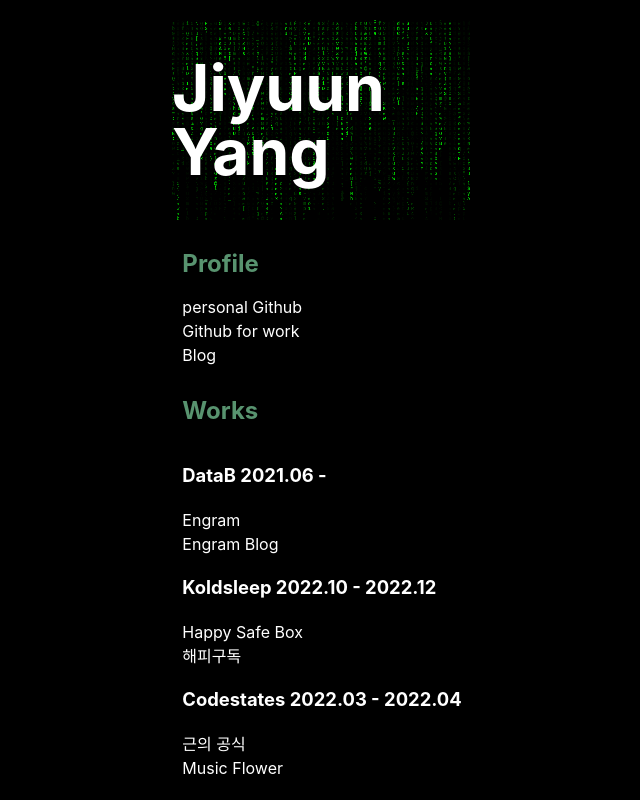
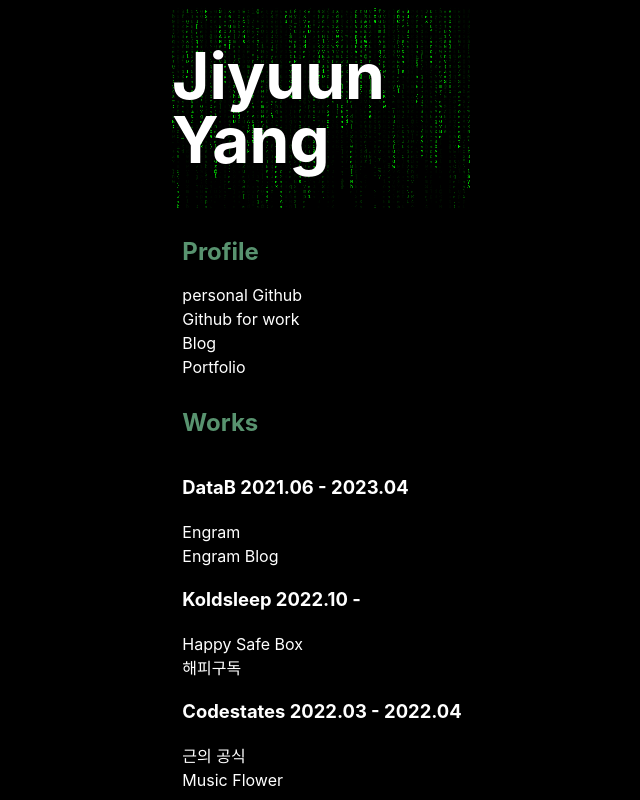
Before and after one commit to jiyuunyang/jiyuunyang, a Next.js app: page / in a window 1280 px wide. Shown: the whole page, without its empty margins (318-958 px from the left). Built offline with nearby package versions, Linux system fonts and the light colour scheme.

Commit message:
[Add] Add portfolio category

```diff
--- a/pages/index.js
+++ b/pages/index.js
@@ -74,13 +74,14 @@
             <Link href='https://github.com/jiyuunyang'>personal Github</Link>
             <Link href='https://github.com/piyuun'>Github for work</Link>
             <Link href='https://jiyuunyang.tistory.com/'>Blog</Link>
+            <Link href='https://jiyuunyang.github.io/keynote/'>Portfolio</Link>
           </section>
           <section className={styles.section}>
             <h2 className={styles.theme}>Works</h2>
-            <h3 className={styles.item}>DataB 2021.06 - </h3>
+            <h3 className={styles.item}>DataB 2021.06 - 2023.04</h3>
             <Link href='https://www.engram.us'>Engram</Link>
             <Link href='https://blog.engram.us'>Engram Blog</Link>
-            <h3 className={styles.item}>Koldsleep 2022.10 - 2022.12</h3>
+            <h3 className={styles.item}>Koldsleep 2022.10 - </h3>
             <Link href='https://play.google.com/store/apps/details?id=com.maiorem00.happysavefronttest&hl=ko&pli=1'>
               Happy Safe Box
             </Link>
```
